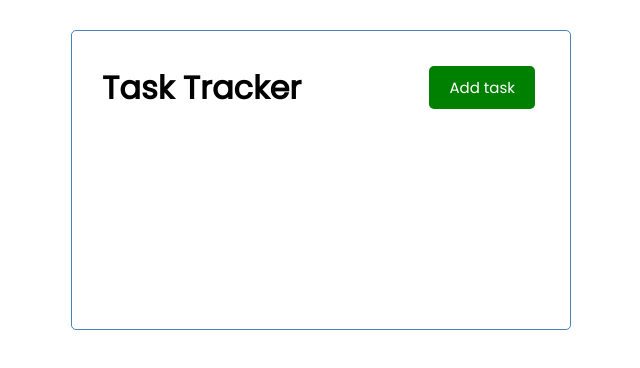
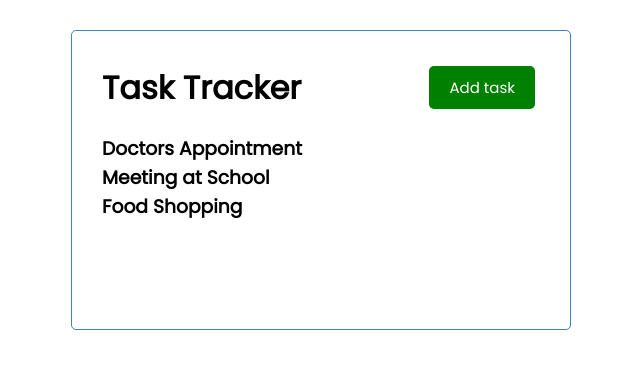
Before and after one commit to TinaLacatis/crash-2022, a Vue app: page / in a window 1280 px wide. Shown: the top 368 px of the page, without its empty margins (319-959 px from the left). Built offline with nearby package versions, Linux system fonts and the light colour scheme.

Commit message:
add Tasks component und its data

```diff
--- a/src/App.vue
+++ b/src/App.vue
@@ -1,16 +1,46 @@
 <template>
   <div class="container">
     <Header title="Task Tracker"></Header>
+    <Tasks :tasks="tasks"></Tasks>
   </div>
 </template>
 
 <script>
-import Header from "./components/Header.vue";
+import Header from "./components/Header";
+import Tasks from "./components/Tasks";
 
 export default {
   name: "App",
   components: {
     Header,
+    Tasks,
+  },
+  data() {
+    return {
+      tasks: [],
+    };
+  },
+  created() {
+    this.tasks = [
+      {
+        id: 1,
+        text: "Doctors Appointment",
+        day: "March 1st at 2:30pm",
+        reminder: true,
+      },
+      {
+        id: 2,
+        text: "Meeting at School",
+        day: "March 3rd at 1:30pm",
+        reminder: true,
+      },
+      {
+        id: 3,
+        text: "Food Shopping",
+        day: "March 3rd at 11:00am",
+        reminder: false,
+      },
+    ];
   },
 };
 </script>
```
